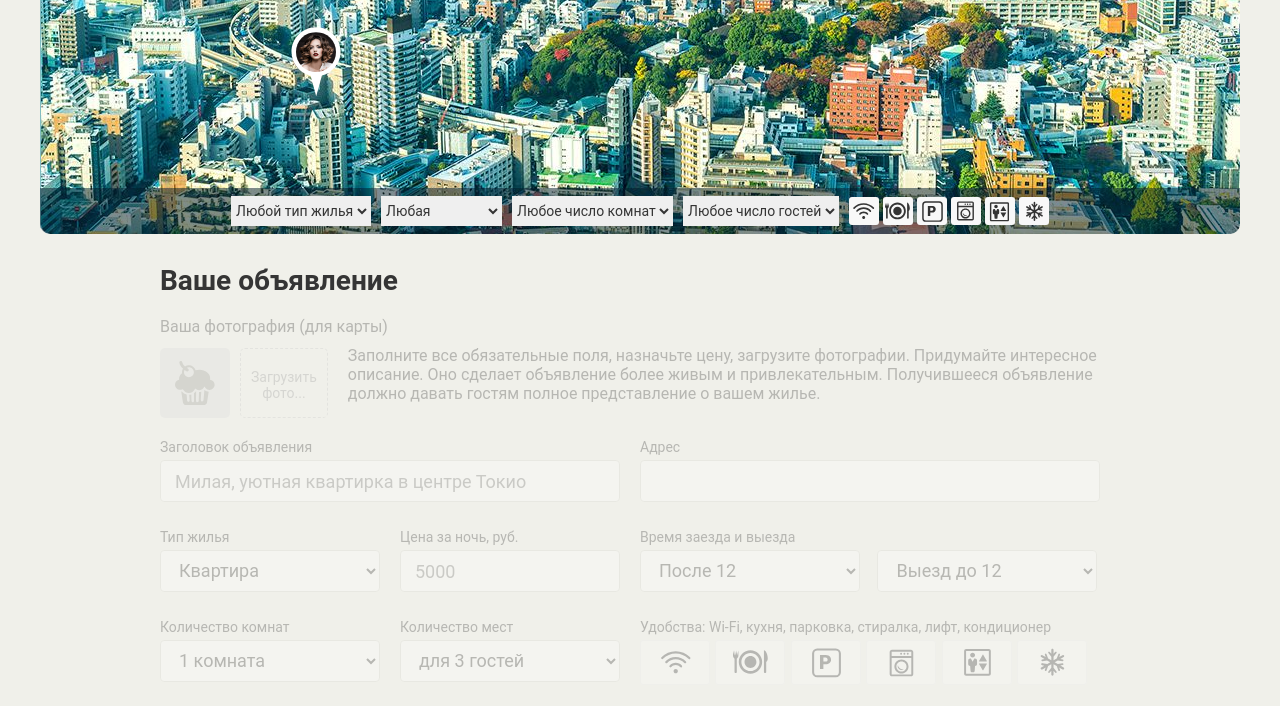
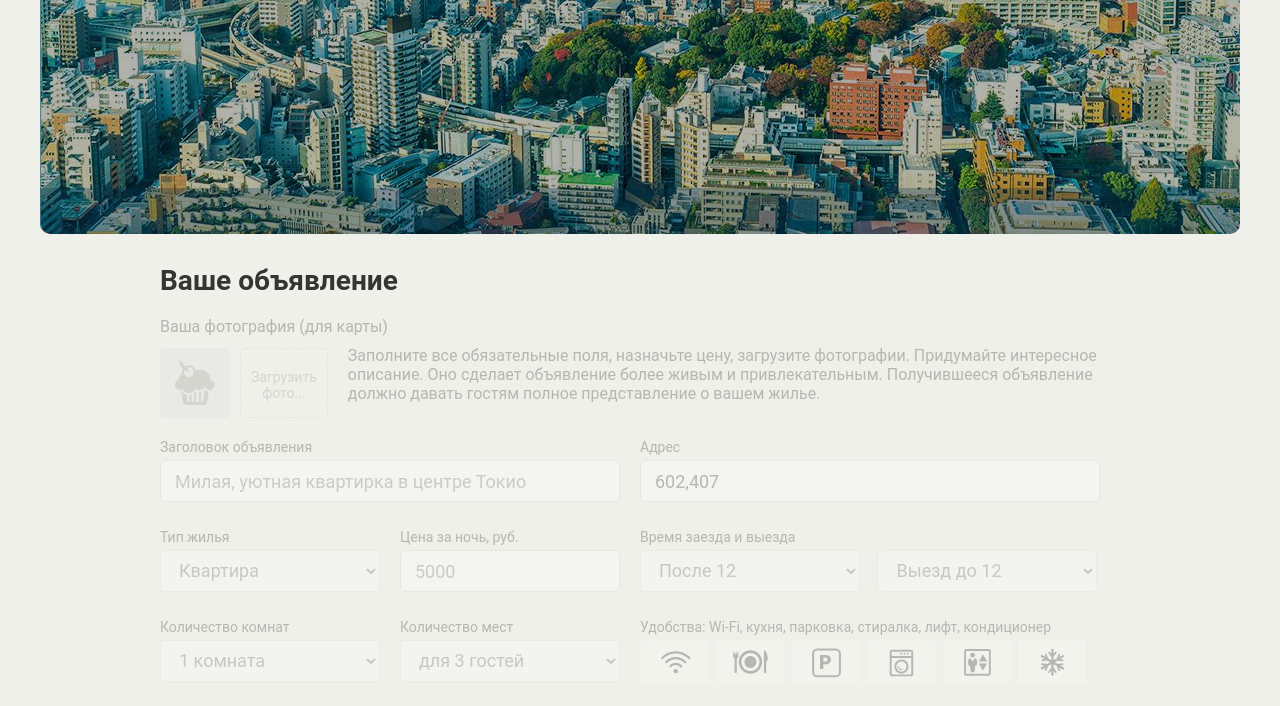
Before and after one commit to KrapivinAV/197315-keksobooking-20, a website: page index.html in a window 1280 px wide. Shown: the part 516-1222 px from the top of the page. Drawn offline with Linux system fonts and the light colour scheme; files whose address does not match are found by name.

Commit message:
Добавляет немного событий и валидации

```diff
--- a/index.html
+++ b/index.html
@@ -84,7 +84,7 @@
     <!-- Форма объявления -->
     <section class="notice">
       <h2 class="notice__title">Ваше объявление</h2>
-      <form class="ad-form ad-form--disabled" method="post" enctype="multipart/form-data" autocomplete="off">
+      <form class="ad-form ad-form--disabled" action="https://javascript.pages.academy/keksobooking" method="post" enctype="multipart/form-data" autocomplete="off">
         <fieldset class="ad-form-header">
           <legend class="ad-form-header__title">Ваша фотография (для карты)</legend>
           <div class="ad-form-header__upload">
@@ -104,7 +104,7 @@
         </fieldset>
         <fieldset class="ad-form__element ad-form__element--wide">
           <label class="ad-form__label" for="address">Адрес</label>
-          <input id="address" name="address" type="text">
+          <input id="address" name="address" type="text" readonly>
         </fieldset>
         <fieldset class="ad-form__element">
           <label class="ad-form__label" for="type">Тип жилья</label>
--- a/js/main.js
+++ b/js/main.js
@@ -16,12 +16,16 @@
   'house',
   'bungalo'
 ];
+
+/*
 var TRASLATED_TYPES = {
   palace: 'Дворец',
   flat: 'Квартира',
   house: 'Дом',
   bungalo: 'Бунгало'
 };
+*/
+
 var ROOMS_VARIANTS = [
   1,
   2,
@@ -41,16 +45,32 @@
   'http://o0.github.io/assets/images/tokyo/hotel2.jpg',
   'http://o0.github.io/assets/images/tokyo/hotel3.jpg'
 ];
+var CONFIRM_EVT_KEY = 'Enter';
+
 
 var map = document.querySelector('.map');
-var mapPinsField = document.querySelector('.map__pins');
-var mapFilter = document.querySelector('.map__filters-container');
+var mapPinsField = map.querySelector('.map__pins');
+var mapPinMain = map.querySelector('.map__pin--main');
+var mapFilter = map.querySelector('.map__filters-container');
+var mapFilterFields = mapFilter.children;
+var adForm = document.querySelector('.ad-form');
+var adFormFields = adForm.children;
+var adFormAddressField = adForm.querySelector('#address');
+var adFormRoomsField = adForm.querySelector('#room_number');
+var adFormCapacityField = adForm.querySelector('#capacity');
 var pinTemplate = document.querySelector('#pin').content;
 var pinButton = pinTemplate.querySelector('.map__pin');
+
+/*
 var cardTemplate = document.querySelector('#card').content;
 var cardPopup = cardTemplate.querySelector('.popup');
+*/
+
 var pinFragment = document.createDocumentFragment();
 var mapPinsFieldWidth = mapPinsField.clientWidth;
+var mapPinMainWidth = mapPinMain.offsetWidth;
+var mapPinMainHeight = mapPinMain.offsetHeight;
+var mapPinMainArrowHeight = 22;
 
 var getRandomIntegerValue = function (min, max) {
   return Math.floor(Math.random() * (max - min + 1)) + min;
@@ -132,6 +152,57 @@
   pinFragment.appendChild(newPin);
 };
 
+var setActiveMod = function () {
+  map.classList.remove('map--faded');
+  adForm.classList.remove('ad-form--disabled');
+
+  for (var i = 0; i < mapFilterFields.length; i++) {
+    mapFilterFields[i].removeAttribute('disabled');
+  }
+
+  for (var i = 0; i < adFormFields.length; i++) {
+    adFormFields[i].removeAttribute('disabled');
+  }
+
+  adFormAddressField.setAttribute('value', setAddress());
+};
+
+var setInactiveMod = function () {
+  map.classList.add('map--faded');
+  adForm.classList.add('ad-form--disabled');
+
+  for (var i = 0; i < mapFilterFields.length; i++) {
+    mapFilterFields[i].setAttribute('disabled', 'disabled');
+  }
+
+  for (var i = 0; i < adFormFields.length; i++) {
+    adFormFields[i].setAttribute('disabled', 'disabled');
+  }
+
+  adFormAddressField.setAttribute('value', setAddress());
+};
+
+var setAddress = function () {
+  return map.classList.contains('map--faded') ?
+  (mapPinMain.offsetLeft + Math.floor(mapPinMainWidth / 2)) + ',' +  (mapPinMain.offsetTop + Math.floor(mapPinMainHeight / 2)) :
+  (mapPinMain.offsetLeft + Math.floor(mapPinMainWidth / 2)) + ',' +  (mapPinMain.offsetTop + mapPinMainHeight + mapPinMainArrowHeight);
+}
+
+var compareRoomsVersusCapacity = function () {
+  return adFormRoomsField.value === 100 && adFormCapacityField.value === 0 ?
+  true :
+  adFormRoomsField.value >= adFormCapacityField.value && adFormRoomsField.value !== 100 && adFormCapacityField.value !== 0;
+};
+
+var setCapacityValidity = function () {
+  if (!compareRoomsVersusCapacity()) {
+    adFormCapacityField.setCustomValidity('Не то пальто');
+  } else {
+    adFormCapacityField.setCustomValidity('');
+  }
+};
+
+/*
 var createCard = function (data) {
   var card = cardPopup.cloneNode(true);
   var cardAvatar = card.querySelector('.popup__avatar');
@@ -174,6 +245,7 @@
 
   return card;
 };
+*/
 
 var database = getMassiveDatabase();
 
@@ -182,9 +254,33 @@
   addPin(mapPin);
 }
 
-mapPinsField.appendChild(pinFragment);
+setInactiveMod();
 
+mapPinMain.addEventListener('mousedown', function (evt) {
+  if (evt.button === 0) {
+    setActiveMod();
+    mapPinsField.appendChild(pinFragment);
+  }
+});
+
+mapPinMain.addEventListener('keydown', function (evt) {
+  if (evt.key === CONFIRM_EVT_KEY) {
+    setActiveMod();
+    mapPinsField.appendChild(pinFragment);
+  }
+});
+
+setCapacityValidity();
+
+adFormRoomsField.addEventListener('change', function() {
+  setCapacityValidity();
+});
+
+adFormCapacityField.addEventListener('change', function() {
+  setCapacityValidity();
+});
+
+/*
 var offerCard = createCard(database[0]);
 map.insertBefore(offerCard, mapFilter);
-
-map.classList.remove('map--faded');
+*/
```
